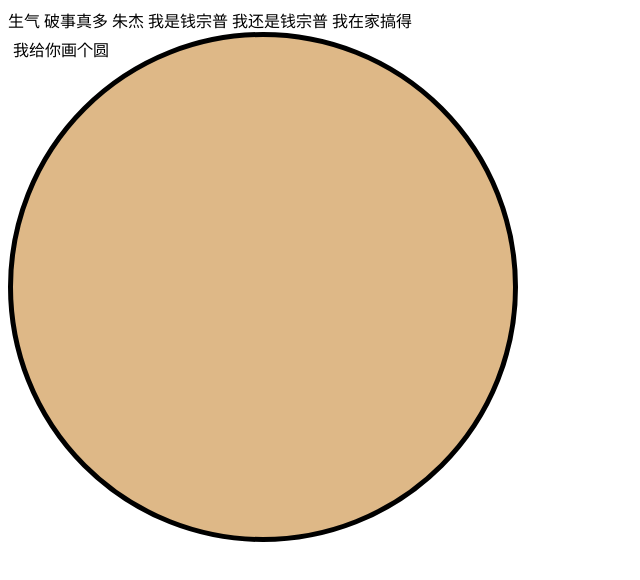
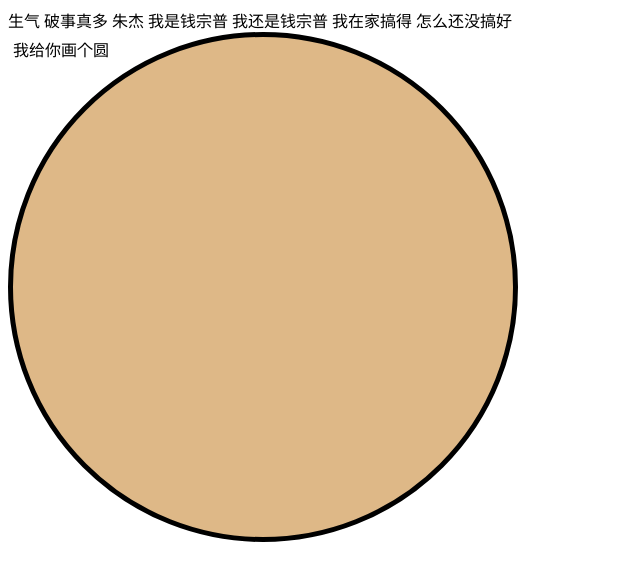
Before and after one commit to Zhujie2020/first-cooperation, a plain HTML site: page play.html in a window 1280 px wide. Shown: the whole page, without its empty margins (0-640 px from the left). Drawn offline with Linux system fonts and the light colour scheme.

Commit message:
你好慢啊

```diff
--- a/play.html
+++ b/play.html
@@ -19,6 +19,7 @@
     朱杰
     我是钱宗普
     我还是钱宗普 我在家搞得
+    怎么还没搞好
     <div  class="round">我给你画个圆</div>
 </body>
 </html>
```
